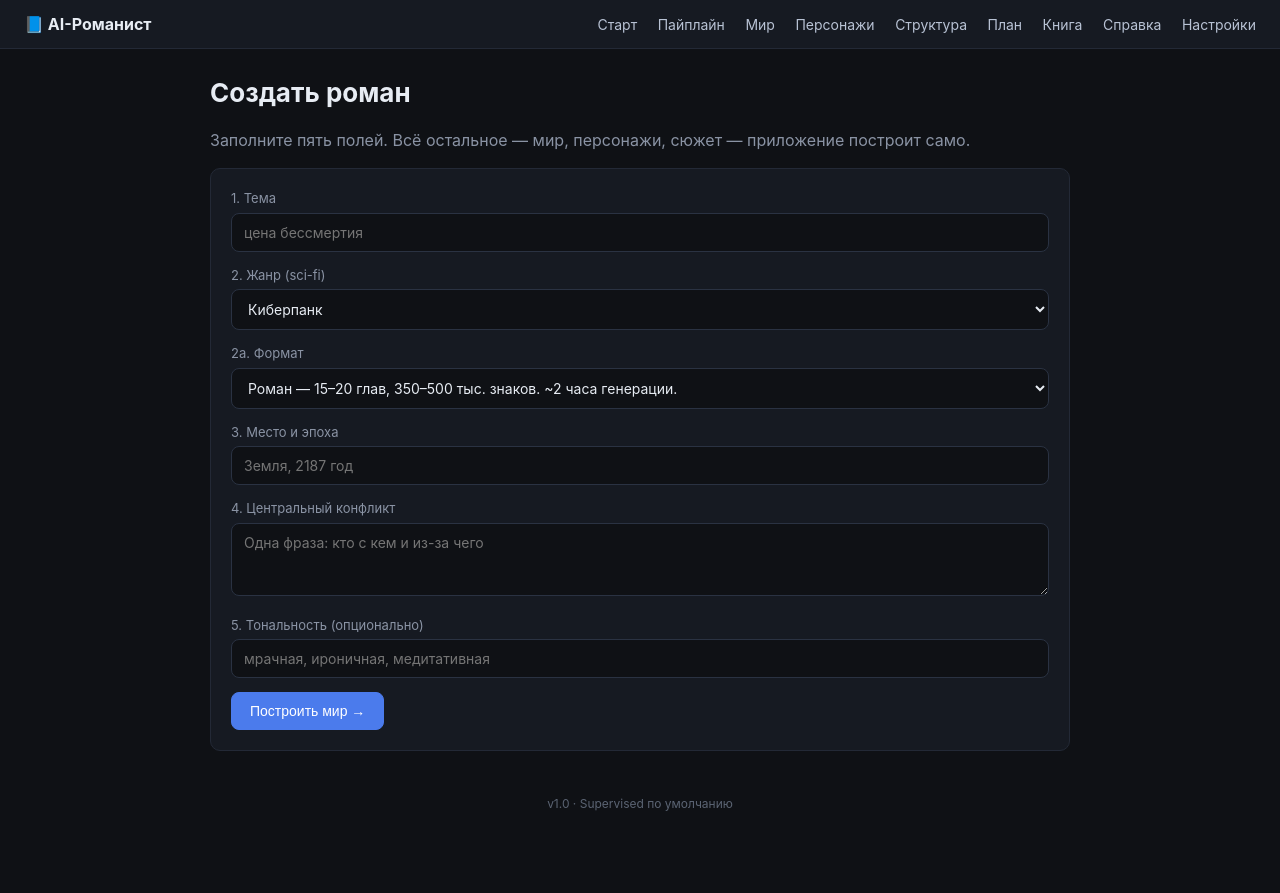
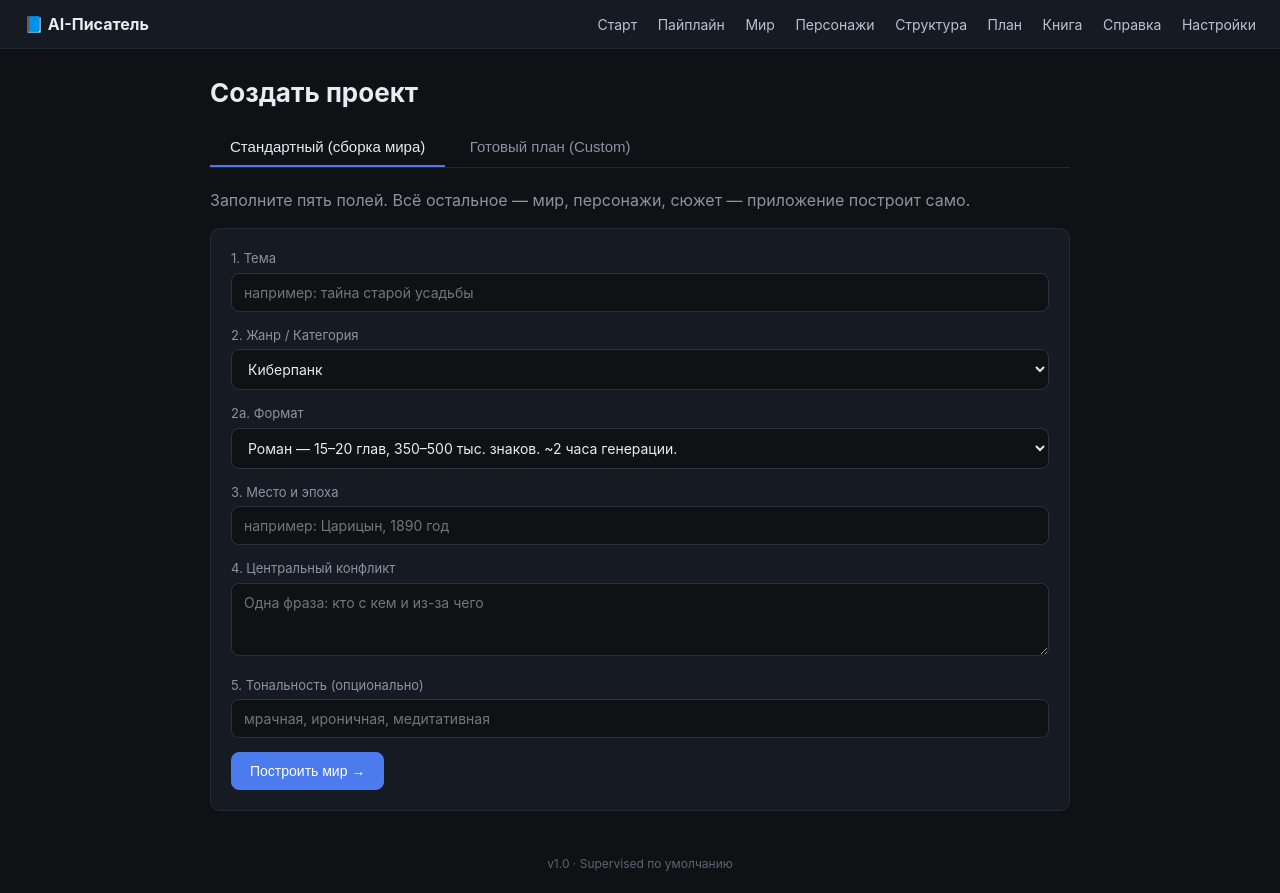
Before and after one commit to petrashkevichalsketch/Writer-AI-studio, a FastAPI app: page / in a window 1280 px wide. Before the commit the page ends 811 px from the top, so only its background shows below. Run offline with FastAPI, Linux system fonts and the light colour scheme; data comes from the database, SQL or seed files in the repository; data that the repository does not hold is empty; some libraries are stand-ins or nearby versions.

Commit message:
Add files via upload

```diff
--- a/Writer/templates/base.html
+++ b/Writer/templates/base.html
@@ -2,12 +2,12 @@
 <html lang="ru">
 <head>
   <meta charset="utf-8">
-  <title>{% block title %}AI-Романист{% endblock %}</title>
+  <title>{% block title %}AI-Писатель{% endblock %}</title>
   <link rel="stylesheet" href="/static/css/book.css">
 </head>
 <body>
 <header class="topbar">
-  <div class="brand">📘 AI-Романист</div>
+  <div class="brand">📘 AI-Писатель</div>
   <nav>
     <a href="/">Старт</a>
     <a href="/pipeline">Пайплайн</a>
--- a/Writer/templates/index.html
+++ b/Writer/templates/index.html
@@ -1,8 +1,16 @@
 {% extends "base.html" %}
-{% block title %}Старт — AI-Романист{% endblock %}
+{% block title %}Старт — AI-Писатель{% endblock %}
 
 {% block content %}
-<h1>Создать роман</h1>
+<h1>Создать проект</h1>
+
+<div class="tabs" style="margin-bottom: 20px; border-bottom: 1px solid #232936;">
+  <button class="tab active" id="tab-btn-standard" style="font-size: 15px; padding: 10px 20px;">Стандартный (сборка мира)</button>
+  <button class="tab" id="tab-btn-custom" style="font-size: 15px; padding: 10px 20px;">Готовый план (Custom)</button>
+</div>
+
+<!-- СТАНДАРТНЫЙ РЕЖИМ -->
+<div id="mode-standard" style="display: block;">
   <p class="muted">
     Заполните пять полей. Всё остальное — мир, персонажи, сюжет — приложение построит само.
   </p>
@@ -11,12 +19,12 @@
     <label>
       <span>1. Тема</span>
       <input type="text" name="theme" required
-           placeholder="цена бессмертия"
+             placeholder="например: тайна старой усадьбы"
              value="{{ project.theme if project else '' }}">
     </label>
 
     <label>
-    <span>2. Жанр (sci-fi)</span>
+      <span>2. Жанр / Категория</span>
       <select name="genre" required>
         {% for g in genres %}
           <option value="{{ g }}"
@@ -40,7 +48,7 @@
     <label>
       <span>3. Место и эпоха</span>
       <input type="text" name="setting" required
-           placeholder="Земля, 2187 год"
+             placeholder="например: Царицын, 1890 год"
              value="{{ project.setting if project else '' }}">
     </label>
 
@@ -61,9 +69,58 @@
       <button type="submit" class="primary">Построить мир →</button>
     </div>
   </form>
+</div>
+
+<!-- РЕЖИМ ГОТОВОГО ПЛАНА -->
+<div id="mode-custom" style="display: none;">
+  <p class="muted">
+    Вставьте ваш готовый план. Приложение вызовет модель, которая извлечёт из текста персонажей, базовые правила мира и разобьёт ваши главы на сцены (beats).
+  </p>
+
+  <form method="post" action="/api/project/import_plan" class="card form">
+    <label>
+      <span>Название проекта</span>
+      <input type="text" name="theme" required placeholder="Мой готовый роман">
+    </label>
+
+    <label>
+      <span>Текст плана</span>
+      <textarea name="plan_text" required rows="15" placeholder="Глава 1: Детектив приезжает в поместье и находит тело...&#10;Глава 2: Допрос дворецкого..."></textarea>
+    </label>
+
+    <div class="actions">
+      <button type="submit" class="primary">Импортировать и начать →</button>
+    </div>
+  </form>
+</div>
+
+<script>
+  document.addEventListener('DOMContentLoaded', () => {
+    const btnStd = document.getElementById('tab-btn-standard');
+    const btnCus = document.getElementById('tab-btn-custom');
+    const modeStd = document.getElementById('mode-standard');
+    const modeCus = document.getElementById('mode-custom');
+
+    if (btnStd && btnCus) {
+      btnStd.addEventListener('click', () => {
+        btnStd.classList.add('active');
+        btnCus.classList.remove('active');
+        modeStd.style.display = 'block';
+        modeCus.style.display = 'none';
+      });
+
+      btnCus.addEventListener('click', () => {
+        btnCus.classList.add('active');
+        btnStd.classList.remove('active');
+        modeCus.style.display = 'block';
+        modeStd.style.display = 'none';
+      });
+    }
+  });
+</script>
 
 {% if project %}
-<div class="card">
+<div class="card" style="margin-top: 20px;">
   <p class="muted" style="margin-top:0">
     Текущий проект: <b>{{ project.theme }}</b> · {{ project.genre }} ·
     {{ project.setting }} · создан {{ project.created_at }}
```
Lines whose indentation alone changed are shown as unchanged.
